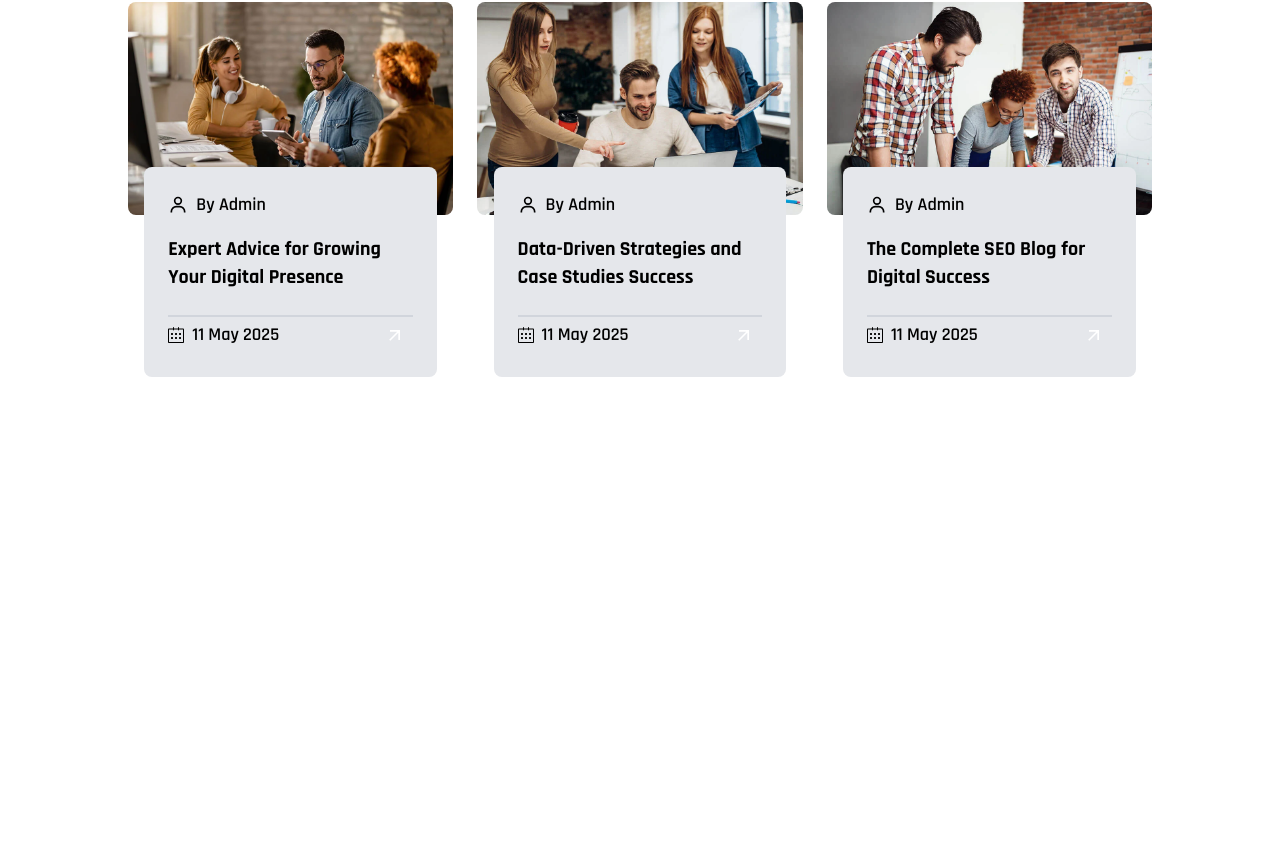
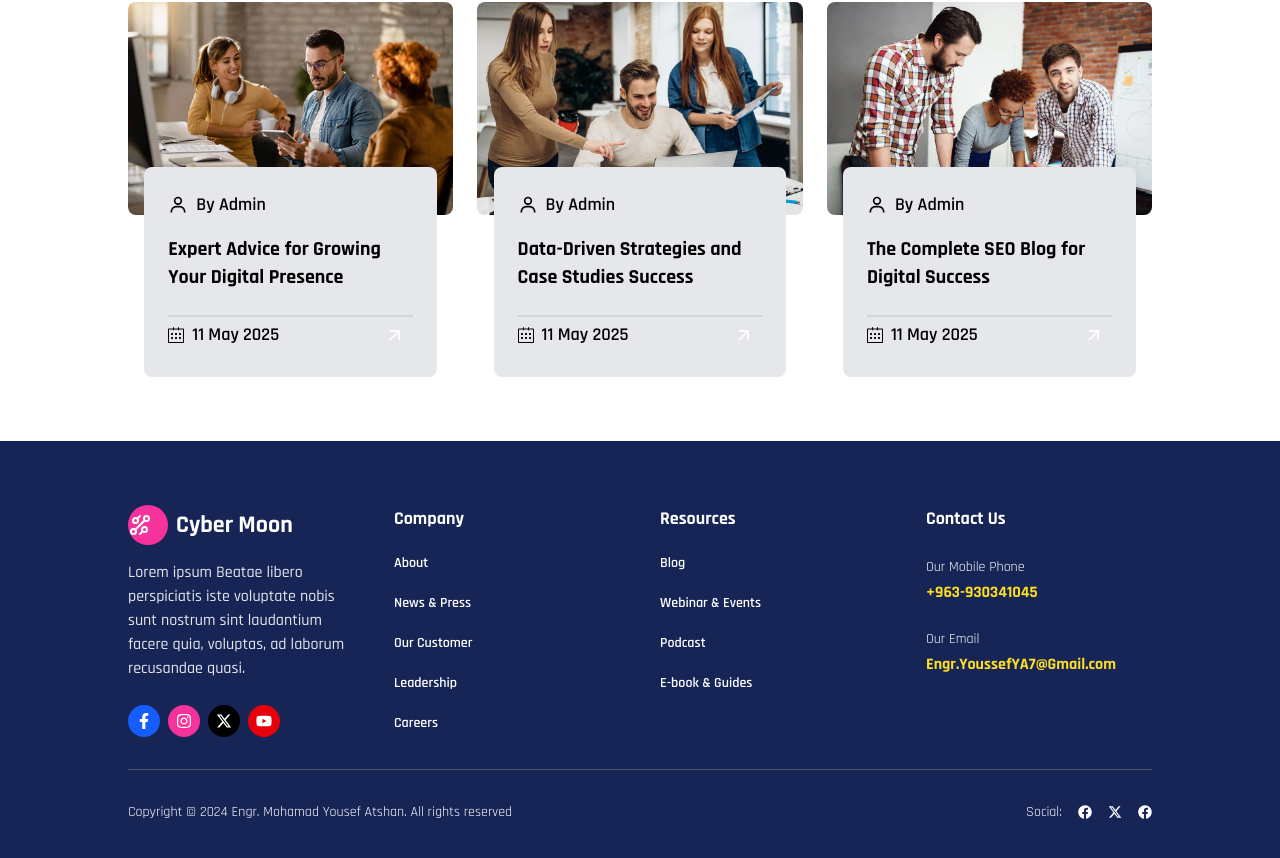
Before and after one commit to youssefatshan/CyberMoon, a Next.js app: page / in a window 1280 px wide. Shown: the part 5460-6318 px from the top of the page. Before the commit the page ends 5901 px from the top, so only its background shows below. Built offline with nearby package versions, Linux system fonts and the light colour scheme.

Commit message:
Footer added

```diff
--- /dev/null
+++ b/app/components/Home/Footer/Footer.tsx
@@ -0,0 +1,83 @@
+import React from 'react'
+import { FaFacebook, FaFacebookF, FaInstagram, FaYoutube } from 'react-icons/fa'
+import { FaXTwitter } from 'react-icons/fa6'
+import { GrTechnology } from 'react-icons/gr'
+
+const Footer = () => {
+  return (
+    <div className='pt-16 pb-16 bg-blue-950'>
+        <div className='w-[80%] mx-auto items-start grid-cols-1 sm:grid-cols-2 grid md:grid-cols-2 lg:grid-cols-4 gap-10'>
+            {/* 1st Part */}
+            <div>
+                <div className='flex items-center space-x-2'>
+                    <div className='w-10 h-10 bg-pink-500 rounded-full flex items-centers justify-center flex-col'>
+                        <GrTechnology className='w-6 h-6 text-white'/>
+                    </div>
+                    <h1 className='text-xl hidden sm:block md:text-2xl text-white font-bold'>Cyber Moon</h1>
+                </div>
+                <p className='mt-4 text-gray-200 font-medium'>
+                    Lorem ipsum Beatae libero perspiciatis iste voluptate nobis sunt nostrum sint laudantium facere quia, voluptas, ad laborum recusandae quasi.
+                </p>
+                {/* Socials Links */}
+                <div className='mt-6 flex items-center space-x-2'>
+                    <div className='flex items-center justify-center flex-col w-8 h-8 bg-blue-600 text-white rounded-full'>
+                        <FaFacebookF />
+                    </div>
+                    <div className='flex items-center justify-center flex-col w-8 h-8 bg-pink-500 text-white rounded-full'>
+                        <FaInstagram />
+                    </div>
+                    <div className='flex items-center justify-center flex-col w-8 h-8 bg-black text-white rounded-full'>
+                        <FaXTwitter />
+                    </div>
+                    <div className='flex items-center justify-center flex-col w-8 h-8 bg-red-600 text-white rounded-full'>
+                        <FaYoutube/>
+                    </div>
+                </div>
+            </div>
+            {/* 2nd part */}
+            <div className='space-y-5'>
+                <h1 className='text-lg font-bold text-white'>Company</h1>
+                <p className='footer__link'>About</p>
+                <p className='footer__link'>News & Press</p>
+                <p className='footer__link'>Our Customer</p>
+                <p className='footer__link'>Leadership</p>
+                <p className='footer__link'>Careers</p>
+            </div>
+            {/* 3rd part */}
+            <div className='space-y-5'>
+                <h1 className='text-lg font-bold text-white'>Resources</h1>
+                <p className='footer__link'>Blog</p>
+                <p className='footer__link'>Webinar & Events</p>
+                <p className='footer__link'>Podcast</p>
+                <p className='footer__link'>E-book & Guides</p>
+            </div>
+            {/* 4th part */}
+            <div>
+                <h1 className='text-lg font-bold text-white'>Contact Us</h1>
+                <div className='mt-6'>
+                    <h1 className='text-sm text-white'>Our Mobile Phone</h1>
+                    <h1 className='text-base font-bold text-yellow-300 mt-1'>+963-930341045</h1>
+                </div>
+                <div className='mt-6'>
+                    <h1 className='text-sm text-white'>Our Email</h1>
+                    <h1 className='text-base font-bold text-yellow-300 mt-1'>Engr.YoussefYA7@Gmail.com</h1>
+                </div>
+            </div>
+        </div>
+        {/* Bottom part */}
+        <div className='mt-8 w-[80%] mx-auto border-t pt-8 flex flex-col md:flex-row justify-between items-center text-gray-600 text-sm'>
+            <p className='text-center text-white md:text-left'>
+                Copyright © 2024 Engr. Mohamad Yousef Atshan. All rights reserved
+            </p>
+            <div className='flex items-center text-white space-x-4 mt-4 md:mt-0'>
+                <span>Social: </span>
+                <span className='hover:text-gray-500 text-white'><FaFacebook /></span>
+                <span className='hover:text-gray-500 text-white'><FaXTwitter/></span>
+                <span className='hover:text-gray-500 text-white'><FaFacebook /></span>
+            </div>
+        </div>
+    </div>
+  )
+}
+
+export default Footer
--- a/app/globals.css
+++ b/app/globals.css
@@ -1,3 +1,9 @@
 @import "tailwindcss";
 
+@layer components {
+    .footer__link {
+        @apply text-white font-semibold cursor-pointer text-sm hover:text-yellow-300 w-fit
+    }
+}
+
 @custom-variant dark (&:where(.dark, .dark *));
--- a/app/layout.tsx
+++ b/app/layout.tsx
@@ -3,6 +3,7 @@
 import "./globals.css";
 import ResponsiveNav from "./components/Home/Navbar/ResponsiveNav";
 import Provider from "./components/HOC/Provider";
+import Footer from "./components/Home/Footer/Footer";
 
 const font= Rajdhani({
   weight: ['300','400','500','600','700'],
@@ -26,6 +27,7 @@
         <Provider>
           <ResponsiveNav />
           {children}
+          <Footer />
         </Provider>
       </body>
     </html>
```
